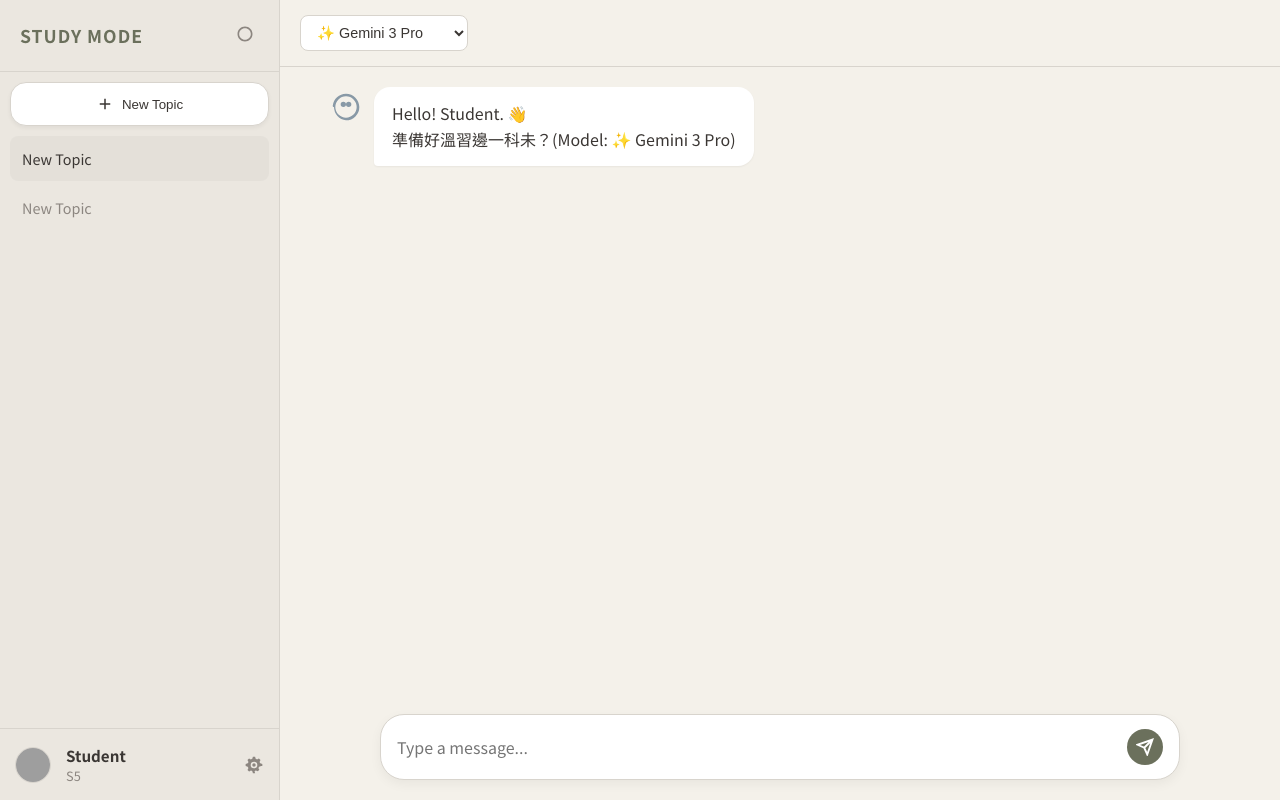
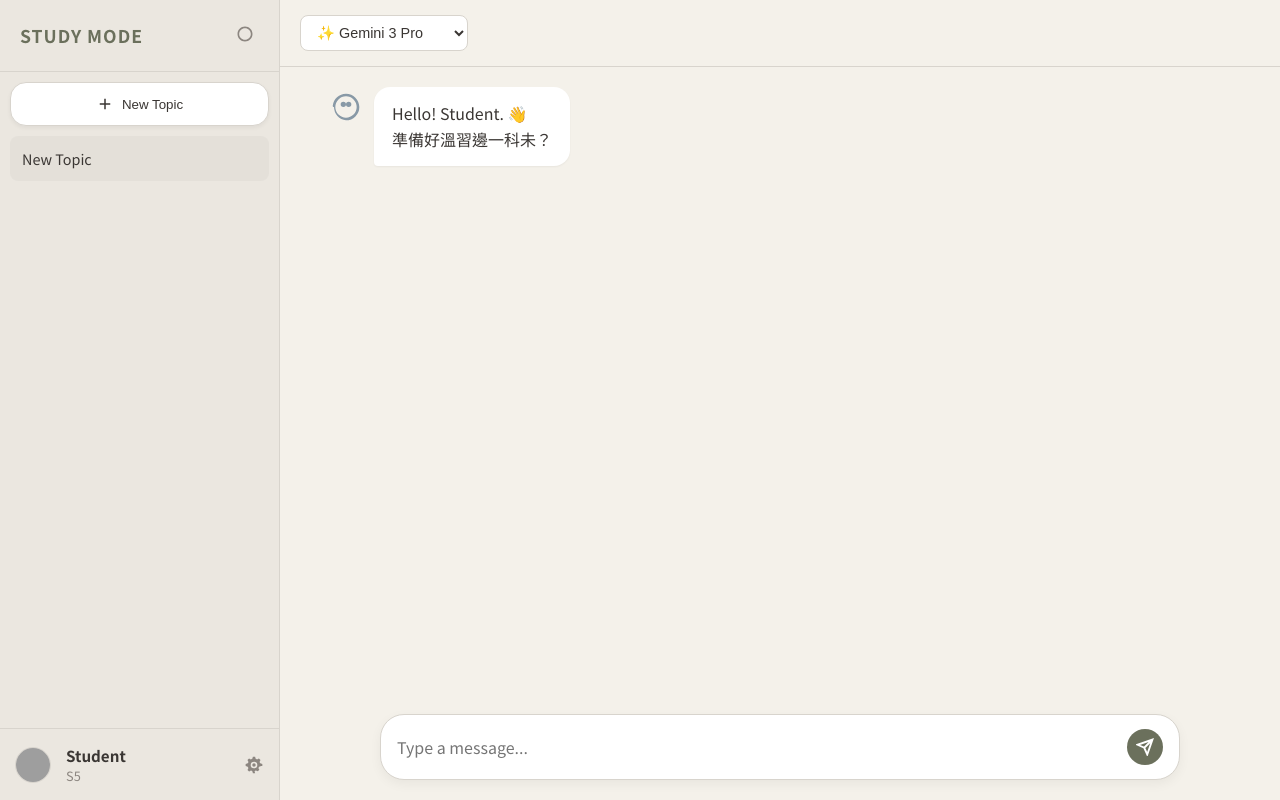
Before and after one commit to hugow0528/study-mode-2, a website: page public/index.html in a window 1280 px wide. Both pictures are taken after a click on the button "New Topic". Drawn offline with nearby package versions, Linux system fonts and the light colour scheme; grey boxes are pictures that could not be loaded.

Commit message:
Refactor chat creation and UI rendering logic
Clean up chat histories and update intro message.

```diff
--- a/public/index.html
+++ b/public/index.html
@@ -274,13 +274,18 @@
         function setTheme(t) {
             document.body.setAttribute('data-theme', t);
             localStorage.setItem('hkdse_theme', t);
-            // Update AI Avatar color based on theme is handled by CSS vars if SVG used currentColor,
-            // but for base64 SVG we might need to swap if we want perfect color match.
-            // For now, the provided grey SVG works on both.
         }
 
         // --- Chat Logic ---
         function createNewChat() {
+            // 1. CLEANUP: Delete empty chats before creating a new one
+            Object.keys(chatHistories).forEach(id => {
+                if (!chatHistories[id].messages || chatHistories[id].messages.length === 0) {
+                    delete chatHistories[id];
+                }
+            });
+
+            // 2. Create New
             const id = Date.now().toString();
             chatHistories[id] = { title: 'New Topic', messages: [], model: modelSelect.value };
             activeChatId = id;
@@ -334,17 +339,17 @@
 
         function renderChatUI() {
             chatContainer.innerHTML = '';
-            const messages = chatHistories[activeChatId].messages;
+            const messages = chatHistories[activeChatId]?.messages || [];
 
             if (messages.length === 0) {
-                // Intro Message
+                // Intro Message (REMOVED MODEL NAME HERE)
                 const introDiv = document.createElement('div');
                 introDiv.className = 'message-row ai';
                 introDiv.innerHTML = `
                     <img src="${AI_AVATAR}" class="message-avatar">
                     <div class="message-content-wrapper">
                         <div class="message-bubble">
-                            Hello! ${userProfile.name}. 👋<br>準備好溫習邊一科未？(Model: ${modelSelect.options[modelSelect.selectedIndex].text})
+                            Hello! ${userProfile.name}. 👋<br>準備好溫習邊一科未？
                         </div>
                     </div>`;
                 chatContainer.appendChild(introDiv);
```
